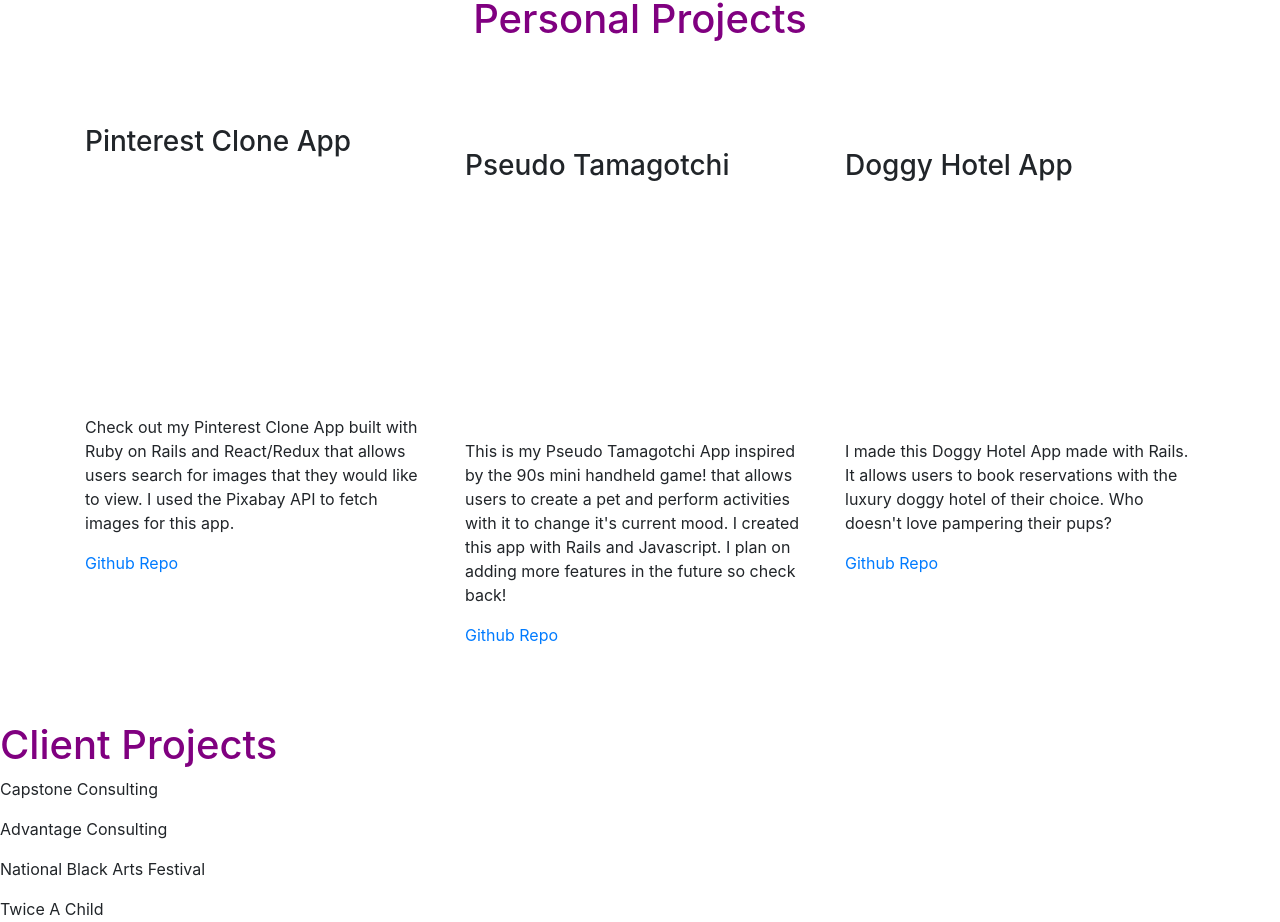
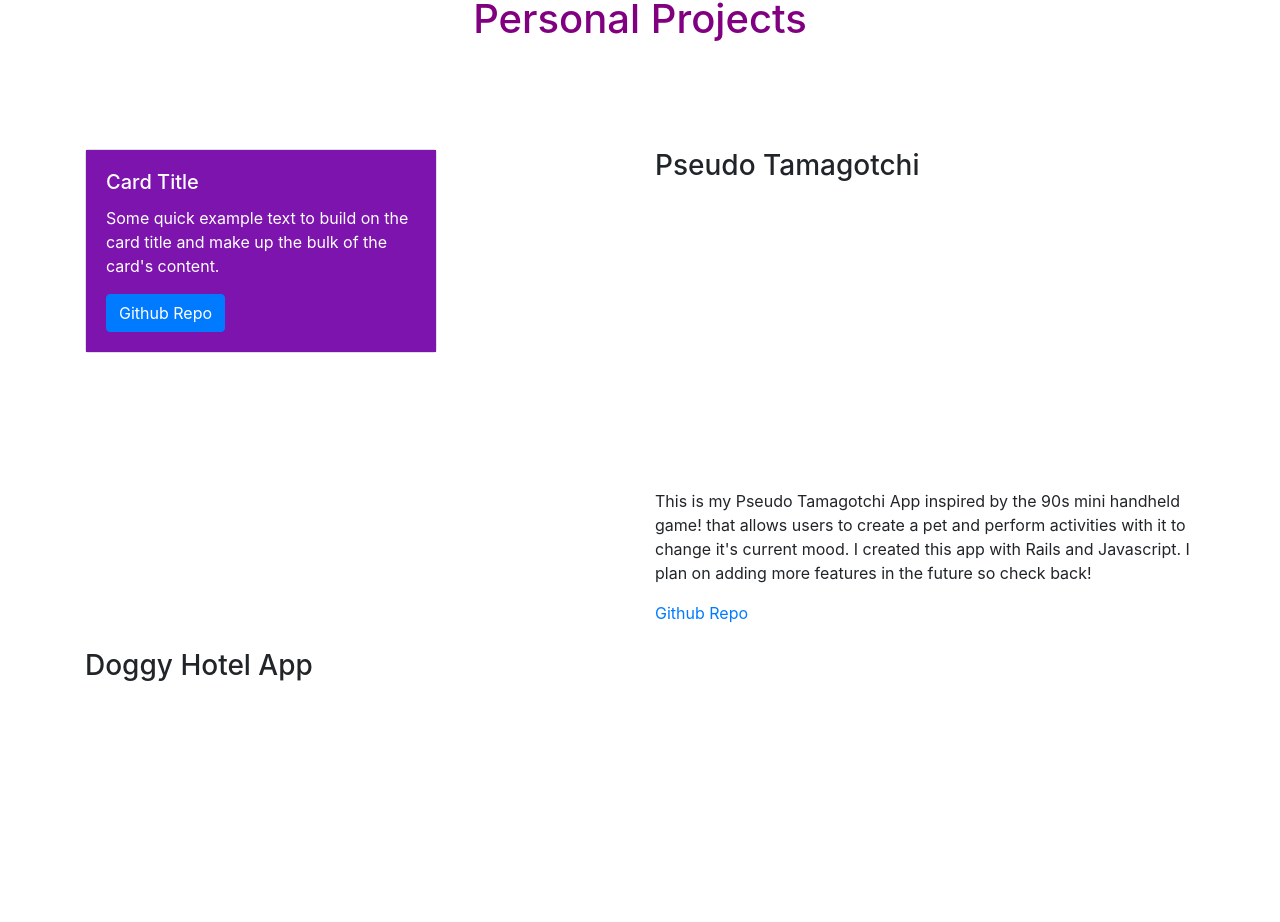
Before and after one commit to SMakaiTakori/portfolio, a React (Create React App) app in the folder portfolio-website/: page / in a window 1280 px wide. Shown: the part 1018-1940 px from the top of the page. Built offline with nearby package versions, Linux system fonts and the light colour scheme.

Commit message:
turned first project into a card using bootstrap

```diff
--- a/portfolio-website/src/components/Projects.js
+++ b/portfolio-website/src/components/Projects.js
@@ -1,5 +1,8 @@
 import React from "react";
 import ReactPlayer from "react-player";
+
+import Card from "react-bootstrap/Card";
+import Button from "react-bootstrap/Button";
 
 import Container from "react-bootstrap/Container";
 import Col from "react-bootstrap/Col";
@@ -15,12 +18,35 @@
       <Container>
         <Row className="rows">
           <Col>
-            <h3>Pinterest Clone App</h3>
+            <br />
+
+            <Card style={{ width: "22rem", height: "auto", color: "white" }}>
+              <ReactPlayer
+                url="https://youtu.be/iwv-IJ1Vmcg"
+                width="100%"
+                height="100%"
+              />
+              <Card.Body style={{ backgroundColor: "#7d14ae" }}>
+                <Card.Title>Card Title</Card.Title>
+                <Card.Text>
+                  Some quick example text to build on the card title and make up
+                  the bulk of the card's content.
+                </Card.Text>
+                <Button
+                  href="https://github.com/SMakaiTakori/Pinterest_Clone_ReactApp"
+                  variant="primary"
+                >
+                  Github Repo
+                </Button>
+              </Card.Body>
+            </Card>
+
+            {/* <h3>Pinterest Clone App</h3>
             <br />
             <ReactPlayer
               url="https://youtu.be/iwv-IJ1Vmcg"
               width="350px"
-              height="200px"
+              height="250px"
             />
             <br />
             <p>
@@ -30,7 +56,7 @@
             </p>
             <a href="https://github.com/SMakaiTakori/Pinterest_Clone_ReactApp">
               Github Repo
-            </a>
+            </a> */}
           </Col>
           <Col>
             <br />
@@ -39,7 +65,7 @@
             <ReactPlayer
               url="https://youtu.be/I2t9q1A5bLs"
               width="350px"
-              height="200px"
+              height="250px"
             />
             <br />
             <p>
@@ -61,7 +87,7 @@
             <ReactPlayer
               url="https://youtu.be/oVWAgO4DvxU"
               width="350px"
-              height="200px"
+              height="250px"
             />
             <br />
             <p>
```
